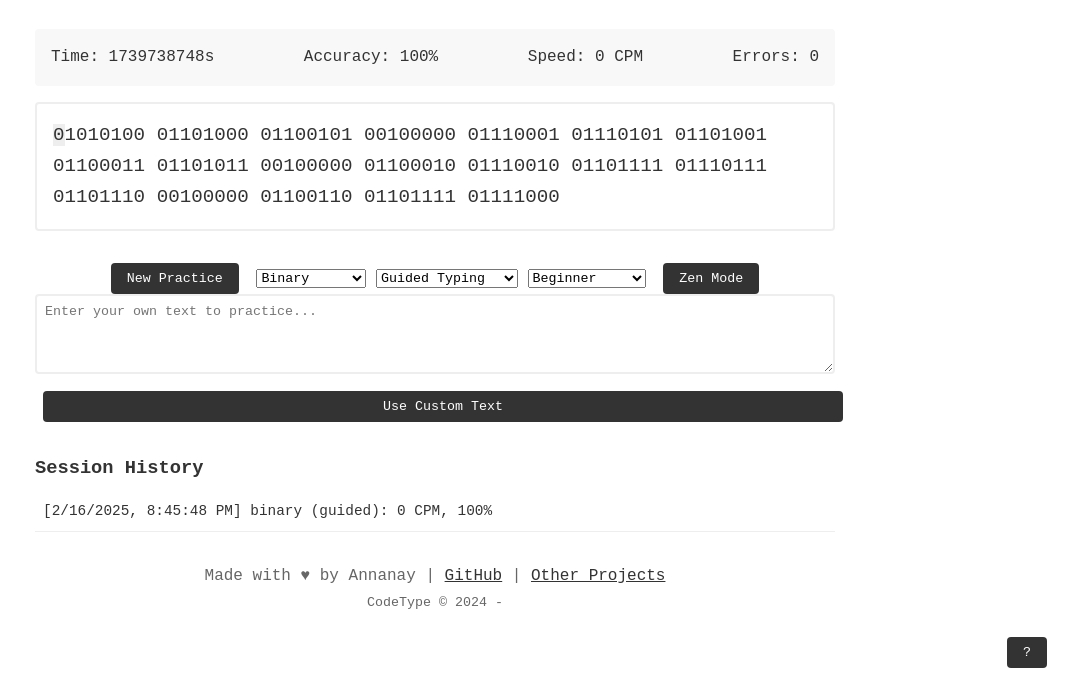
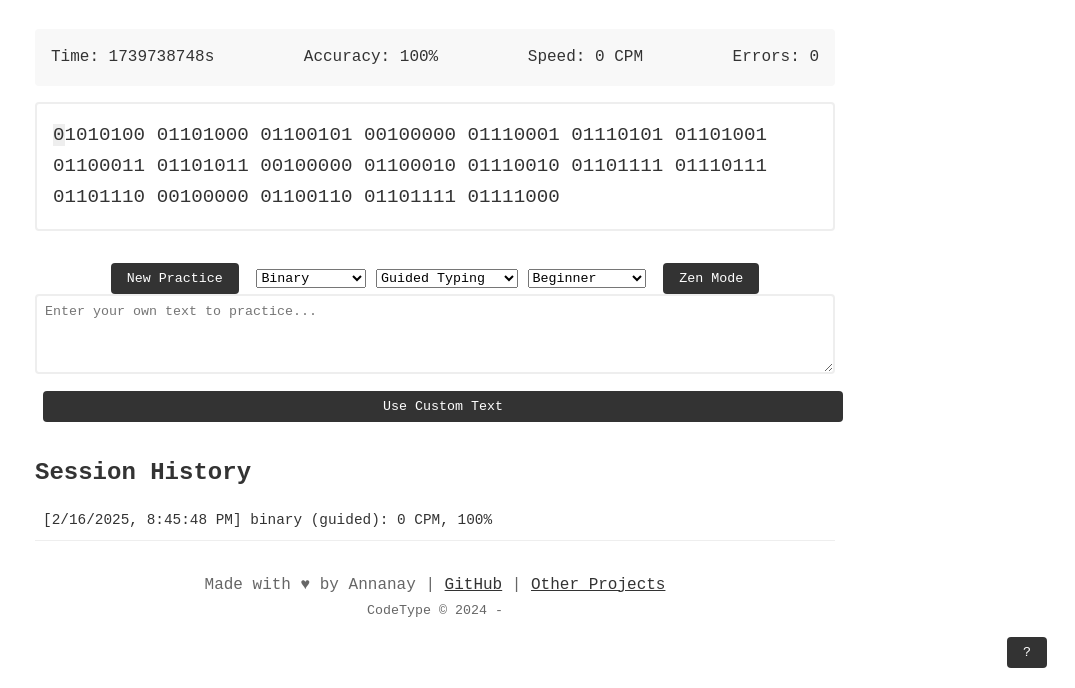
Before and after one commit to Annanaygit/CodeType, a plain HTML site: page index.html in a window 1280 px wide. Shown: the part 112-800 px from the top of the page, without its empty margins (205-1280 px from the left). Drawn offline with nearby package versions, Linux system fonts and the light colour scheme.

Commit message:
improve accessiblity

```diff
--- a/index.html
+++ b/index.html
@@ -244,7 +244,7 @@
         </div>
         <!-- Add to container -->
         <div class="history" style="margin-top: 2rem;">
-            <h3>Session History</h3>
+            <h2>Session History</h2>
             <div id="historyList" style="font-size: 0.9rem;"></div>
         </div>
 
```
